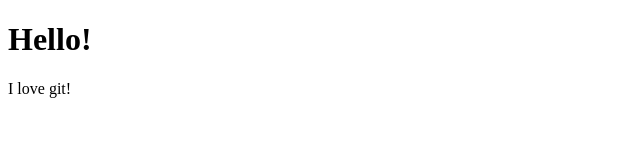
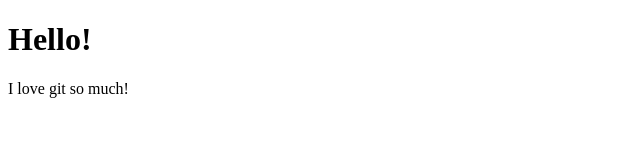
Before and after one commit to Olesia10/redesigned-tribble, a plain HTML site: page index.html in a window 1280 px wide. Shown: the full height of the page, 0-640 px from the left. Drawn offline with Linux system fonts and the light colour scheme.

Commit message:
add so much

```diff
--- a/index.html
+++ b/index.html
@@ -5,6 +5,6 @@
 </head>
 <body>
 <h1>Hello!</h1>
-<p>I love git!</p>
+<p>I love git so much!</p>
 </body>
 </html>
```
